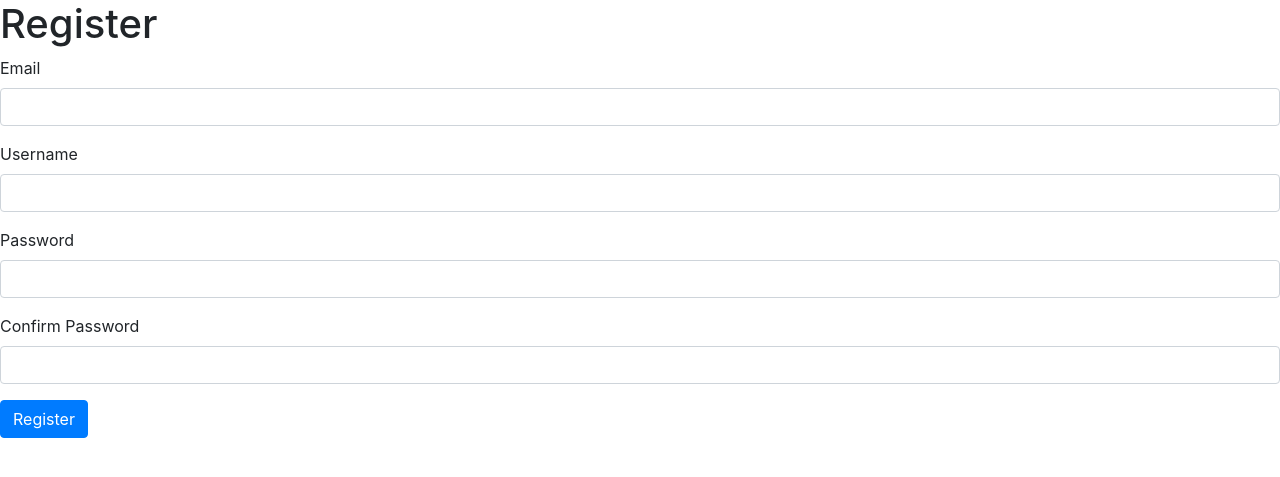
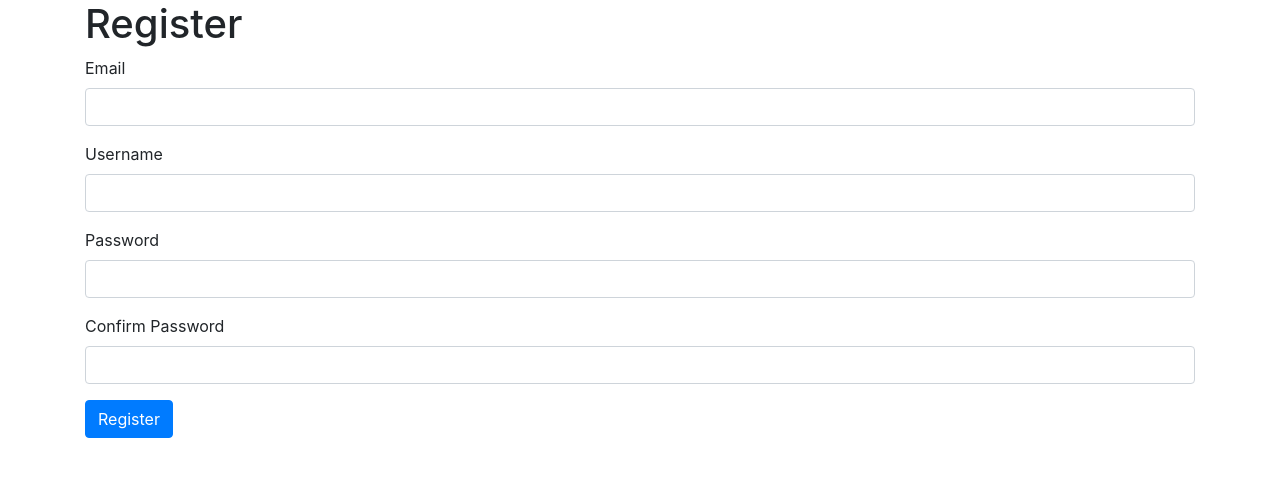
Before and after one commit to YoungHaYoo12/drawify, a Flask app: page /auth/register in a window 1280 px wide. Shown: the top 477 px of the page. Run offline with Flask 2, Linux system fonts and the light colour scheme; some libraries are stand-ins or nearby versions.

Commit message:
Erase unneeded div.

```diff
--- a/app/templates/auth/login.html
+++ b/app/templates/auth/login.html
@@ -1,7 +1,6 @@
 {% extends "base.html" %}
 
 {% block content %}
-<div class="auth-login-wrapper"
 <div class="container">
   <div class="login-form">
     <h1>Log In</h1>
@@ -34,5 +33,4 @@
     </p>
   </div>
 </div>
-</div>
 {% endblock %}
--- a/app/templates/auth/register.html
+++ b/app/templates/auth/register.html
@@ -1,7 +1,6 @@
 {% extends "base.html" %}
 
 {% block content %}
-<div class="auth-register-wrapper"
 <div class="container">
   <div class="register-form">
     <h1>Register</h1>
@@ -32,5 +31,4 @@
     </form>
   </div>
 </div>
-</div>
 {% endblock %}
```
Lines whose indentation alone changed are shown as unchanged.
